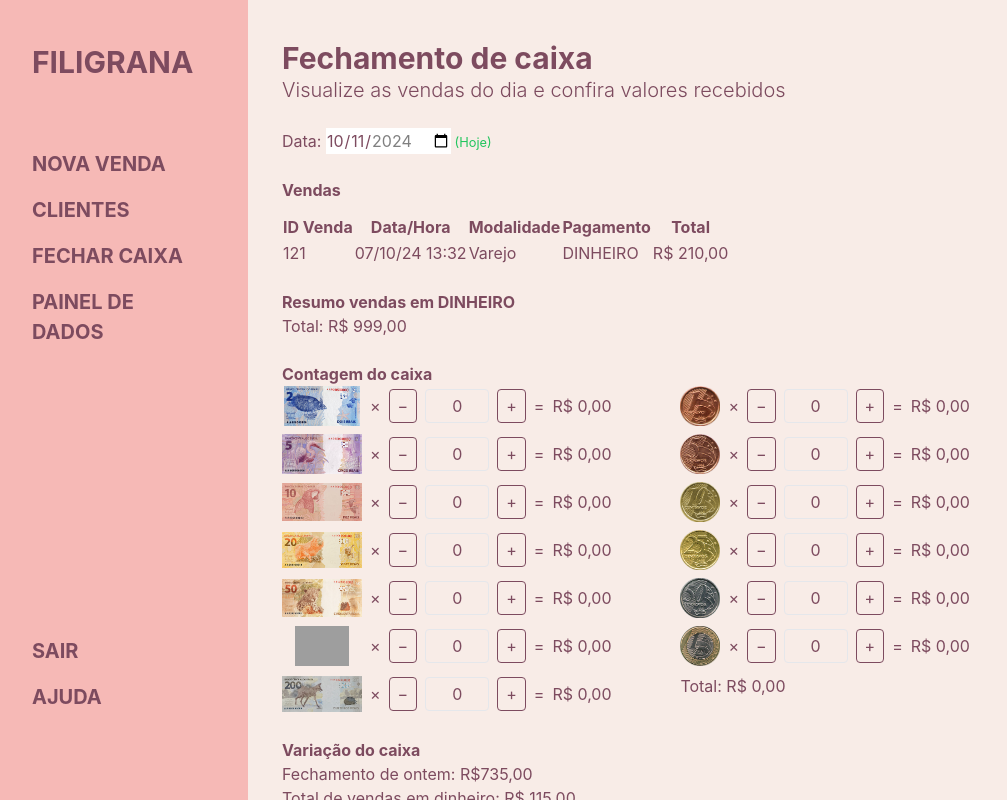
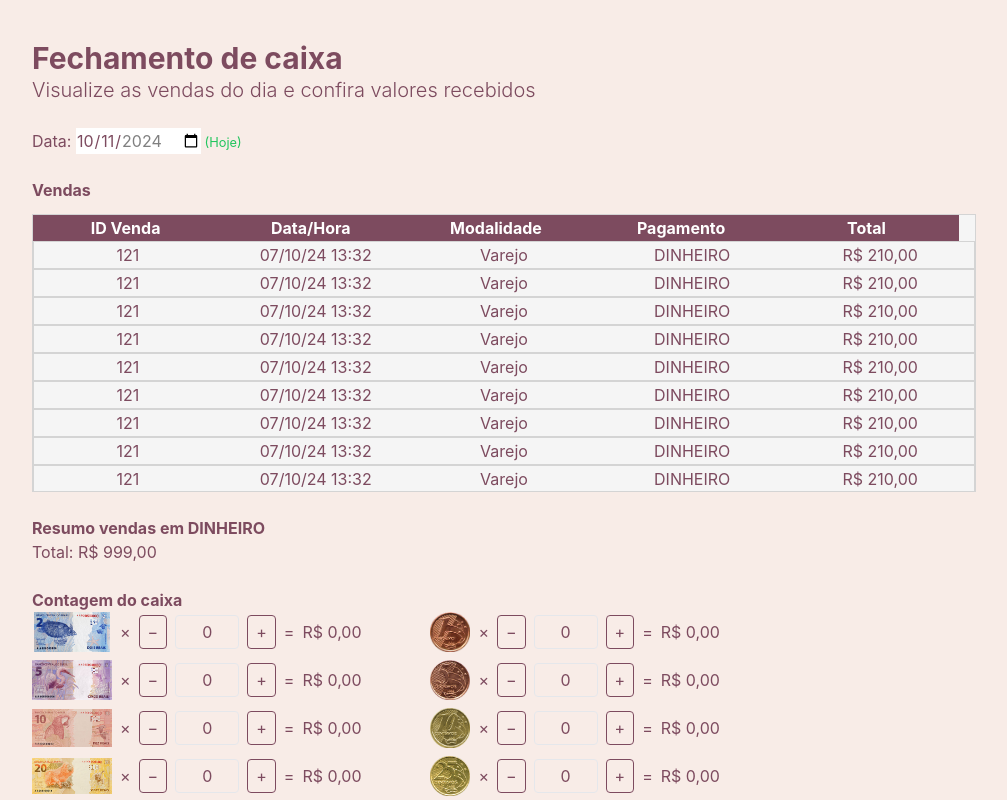
Before and after one commit to KombatRafael18/FiligranaCaixa, a React (Create React App) app in the folder Codigo/frontend/: page /fechamento-de-caixa in a window 1280 px wide. Shown: the top 800 px of the page, without its empty margins (8-1015 px from the left). Built offline with nearby package versions, Linux system fonts and the light colour scheme; grey boxes are pictures that could not be loaded.

Commit message:
Cria componente SalesTable

```diff
--- /dev/null
+++ b/Codigo/frontend/src/components/SalesTable/SalesTable.js
@@ -0,0 +1,36 @@
+import styles from "./SalesTable.module.css";
+
+export default function SalesTable({ maxHeigth = undefined }) {
+  return (
+    <table
+      className={`${
+        maxHeigth ? styles["scroll-table"] : ""
+      } w-full text-xs md:text-base text-center bg-neutral-100 border border-neutral-300`}
+      style={{
+        ["--table-max-height"]: maxHeigth,
+      }}
+    >
+      <thead className="text-white bg-[#7D4B5F]">
+        <tr>
+          <th>ID Venda</th>
+          <th>Data/Hora</th>
+          <th>Modalidade</th>
+          <th>Pagamento</th>
+          <th>Total</th>
+        </tr>
+      </thead>
+
+      <tbody>
+        {Array.from({ length: 40 }).map((_, index) => (
+          <tr key={index} className="border border-neutral-300">
+            <td>121</td>
+            <td>07/10/24 13:32</td>
+            <td>Varejo</td>
+            <td>DINHEIRO</td>
+            <td>R$ 210,00</td>
+          </tr>
+        ))}
+      </tbody>
+    </table>
+  );
+}
--- /dev/null
+++ b/Codigo/frontend/src/components/SalesTable/SalesTable.module.css
@@ -0,0 +1,21 @@
+/*
+  Tabela com scroll
+  https://stackoverflow.com/questions/23989463/how-to-set-tbody-height-with-overflow-scroll
+*/
+
+table.scroll-table tbody {
+  display: block;
+  max-height: var(--table-max-height, "none");
+  overflow: auto;
+}
+
+table.scroll-table thead,
+table.scroll-table tbody tr {
+  display: table;
+  width: 100%;
+  table-layout: fixed;
+}
+
+table.scroll-table thead {
+  width: calc(100% - 1em);
+}
--- /dev/null
+++ b/Codigo/frontend/src/components/SalesTable/index.js
@@ -0,0 +1 @@
+export { default } from "./SalesTable";
--- a/Codigo/frontend/src/pages/FechamentoDeCaixa.js
+++ b/Codigo/frontend/src/pages/FechamentoDeCaixa.js
@@ -1,6 +1,7 @@
 import React, { useState } from "react";
 import Button from "../components/Button";
 import MoneyCounter from "../components/CurrencyCounter/MoneyCounter";
+import SalesTable from "../components/SalesTable";
 import SideDrawer from "../components/SideDrawer";
 
 /**
@@ -76,9 +77,10 @@ function FechamentoDeCaixa() {
 
   return (
     <>
-      <SideDrawer isOpen={true} />
+      {/* <SideDrawer isOpen={true} /> */}
 
-      <section className="ml-[250px] p-10 max-w-screen-lg">
+      {/* <section className="ml-[250px] p-10 max-w-screen-lg"> */}
+      <section className="p-10 max-w-screen-lg">
         <header>
           <h1 className="text-3xl font-bold">Fechamento de caixa</h1>
           <p className="text-xl font-light">
@@ -104,28 +106,9 @@ function FechamentoDeCaixa() {
           <h2 className="text-base font-bold">Vendas</h2>
 
           {/* TODO: Tabela de vendas */}
-          <table className="mt-3">
-            <thead>
-              {/* ID Venda Data/Hora Modalidade Pagamento Total */}
-              <tr>
-                <th>ID Venda</th>
-                <th>Data/Hora</th>
-                <th>Modalidade</th>
-                <th>Pagamento</th>
-                <th>Total</th>
-              </tr>
-            </thead>
-
-            <tbody>
-              <tr>
-                <td>121</td>
-                <td>07/10/24 13:32</td>
-                <td>Varejo</td>
-                <td>DINHEIRO</td>
-                <td>R$ 210,00</td>
-              </tr>
-            </tbody>
-          </table>
+          <div className="mt-3">
+            <SalesTable maxHeigth="250px" />
+          </div>
         </section>
 
         <section className="mt-6">
```
